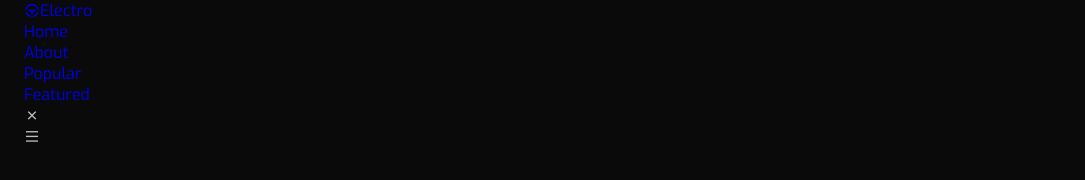
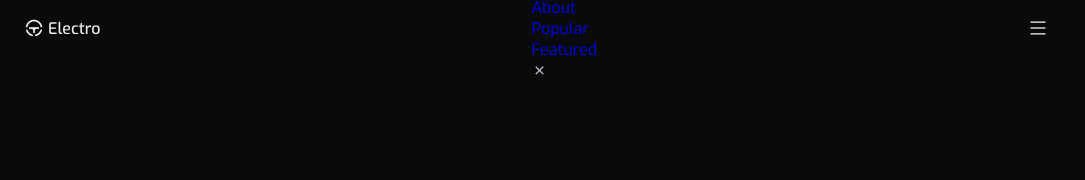
Before and after one commit to proxza/smart-cars-theme, a plain HTML site: page index.html in a window 1280 px wide. Shown: the whole page, without its empty margins (0-1085 px from the left). Drawn offline with nearby package versions, Linux system fonts and the light colour scheme.

Commit message:
upd styles

```diff
--- a/assets/css/styles.css
+++ b/assets/css/styles.css
@@ -119,6 +119,39 @@ img {
   left: 0;
   z-index: var(--z-fixed);
 }
+
+.nav {
+  height: var(--header-height);
+  display: flex;
+  justify-content: space-between;
+  align-items: center;
+}
+
+.nav__logo,
+nav__toggle {
+  color: var(--title-color);
+  display: inline-flex;
+}
+
+.nav__logo {
+  align-items: center;
+  column-gap: 0.25rem;
+  font-weight: var(--font-medium);
+  transition: 0.3s;
+}
+
+.nav__logo i {
+  font-size: 1.25rem;
+}
+
+.nav__logo:hover {
+  color: var(--first-color);
+}
+
+.nav__toggle {
+  font-size: 1.25rem;
+  cursor: pointer;
+}
 /* Show menu */
 
 /* Change background header */
```
